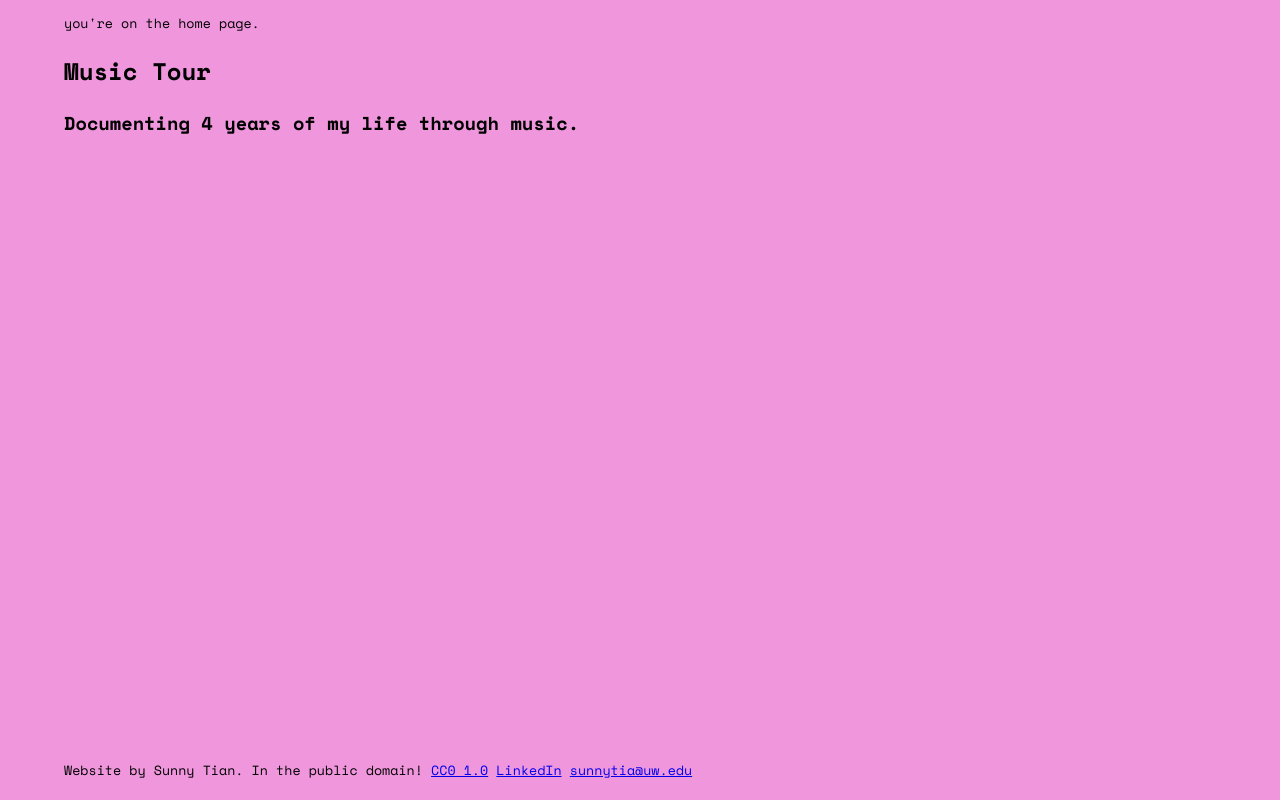
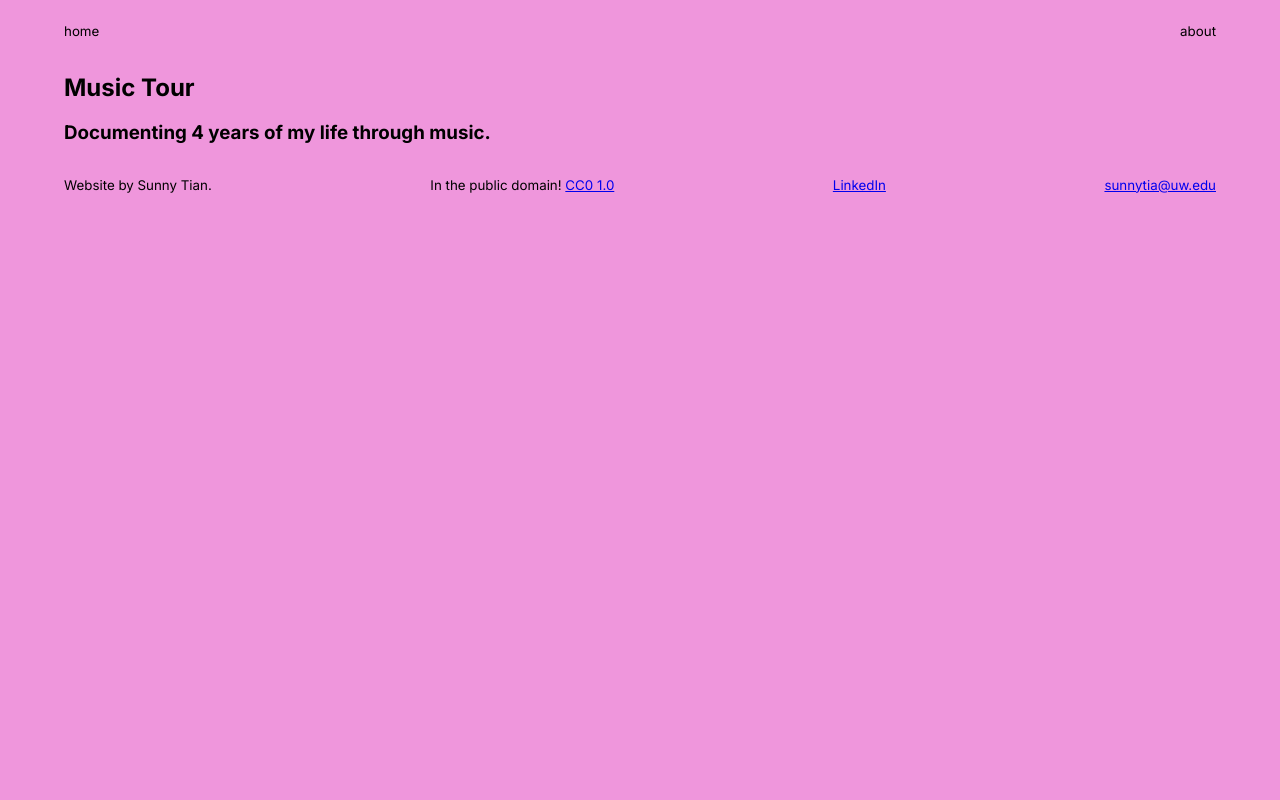
Before and after one commit to sunnyxtian/english208, a plain HTML site: page public/index.html in a window 1280 px wide. Drawn offline with nearby package versions, Linux system fonts and the light colour scheme; a web font is replaced by a local one.

Commit message:
styling changes

```diff
--- a/public/index.html
+++ b/public/index.html
@@ -19,7 +19,8 @@
 
   <body>
     <header>
-      <p>you're on the home page.</p>
+      <p>home</p>
+      <p>about</p>
     </header>
 
     <section>
--- a/public/styles.css
+++ b/public/styles.css
@@ -8,20 +8,16 @@ body {
   width: 90%;
   margin: auto;
   background-color: rgb(239, 150, 220);
-  font-family: 'Space Mono', monospace;
+  font-family: 'Inter', sans-serif;
 }
 
-header, footer {
+footer, header {
   font-size: 10pt;
+  margin-top: 10px;
+  display: flex;
+  justify-content: space-between;
 }
 
-footer {
-  position: fixed;
-  padding-bottom: 20px;
-  bottom: 0;
-  z-index: 10;
-}
-
-footer p {
+footer p, header p {
   display: inline;
 }
```
